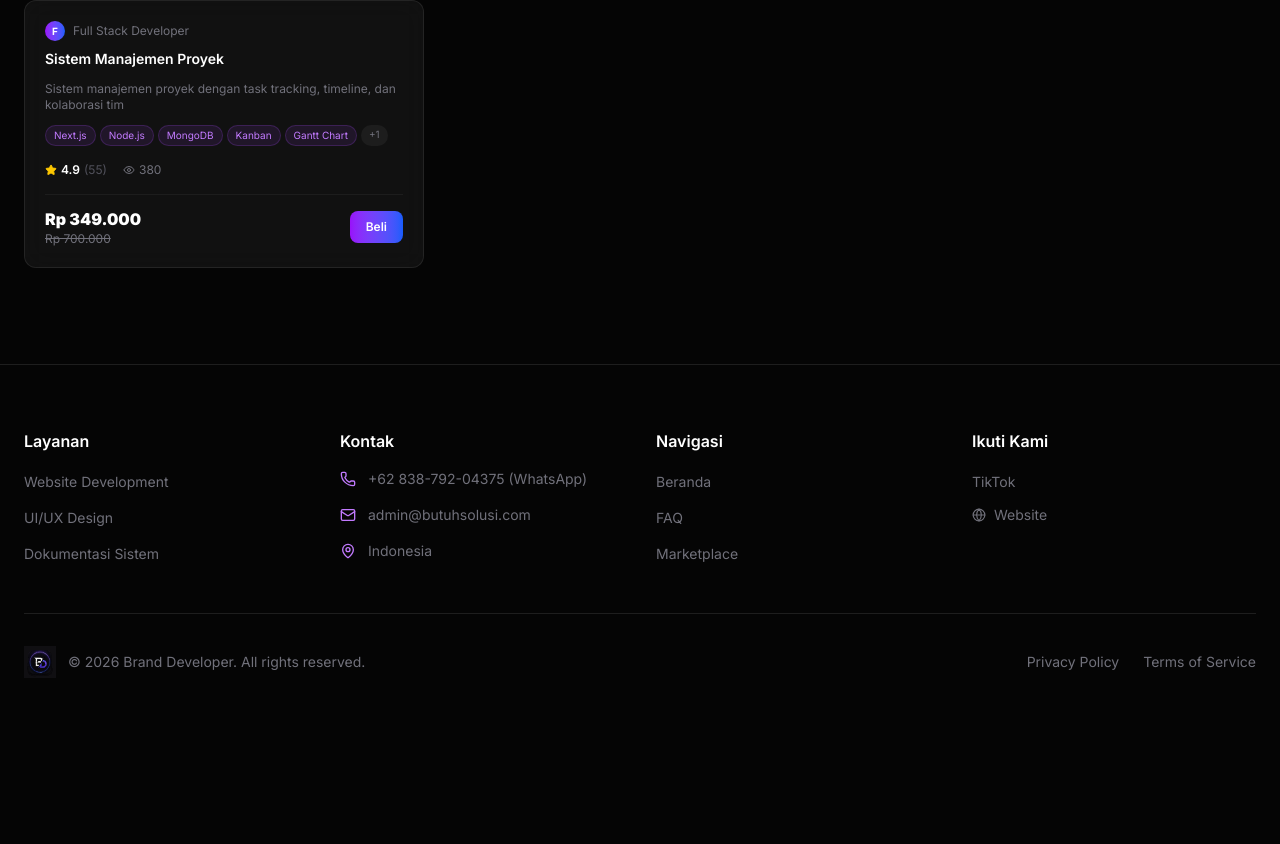
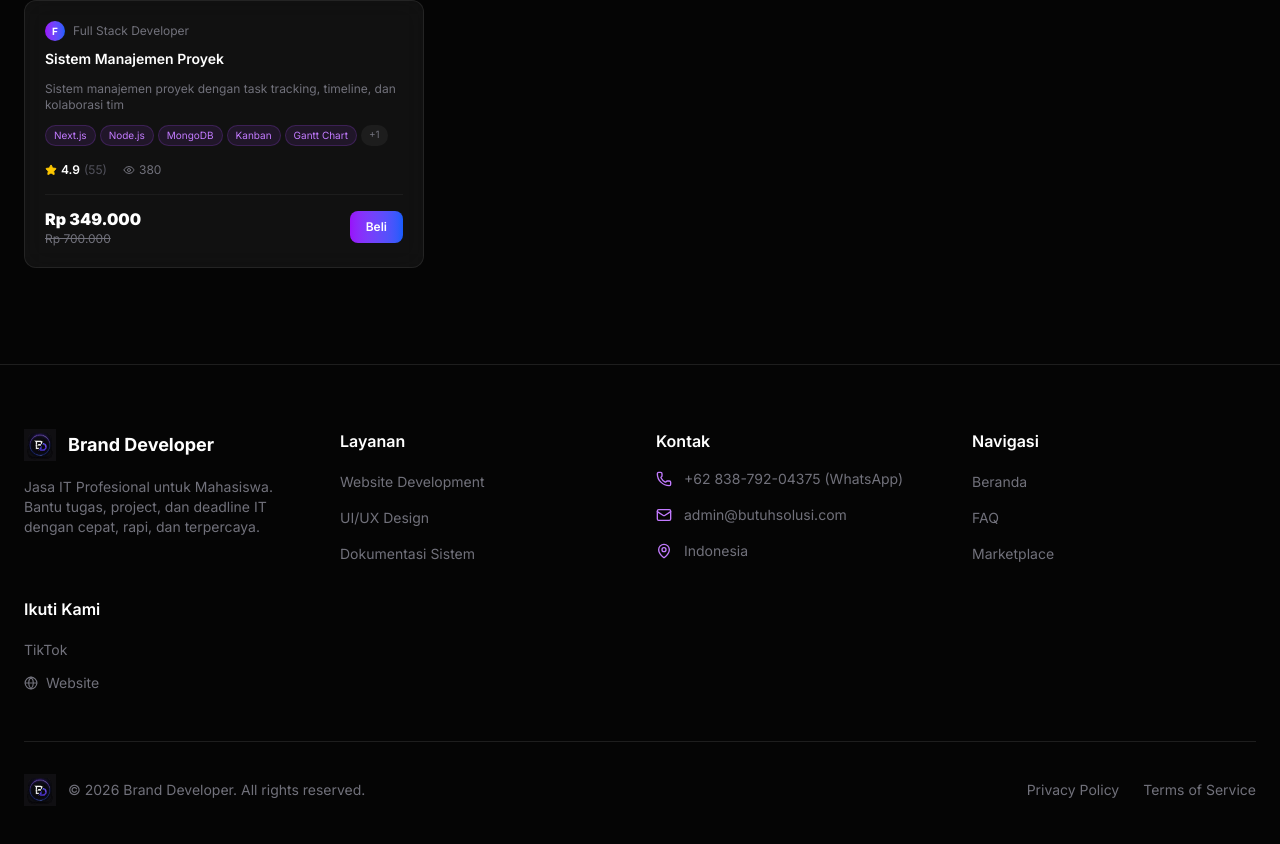
Before and after one commit to adinnur890/Brand-Developer, a Next.js app: page /marketplace in a window 1280 px wide. Shown: the part 1123-1967 px from the top of the page. Before the commit the page ends 1865 px from the top, so only its background shows below. Built offline with nearby package versions, Linux system fonts and the light colour scheme.

Commit message:
Add Brand section with logo and description to Footer

```diff
--- a/src/components/Footer.tsx
+++ b/src/components/Footer.tsx
@@ -6,6 +6,24 @@ export default function Footer() {
     <footer id="contact" className="border-t border-white/10 bg-[#050505]">
       <div className="max-w-7xl mx-auto px-6 py-16">
         <div className="grid grid-cols-2 md:grid-cols-4 gap-8">
+          {/* Brand */}
+          <div>
+            <div className="flex items-center gap-3 mb-4">
+              <div className="relative w-8 h-8">
+                <Image
+                  src="/brand-developer.svg"
+                  alt="Brand Developer"
+                  fill
+                  className="object-contain"
+                />
+              </div>
+              <span className="text-white font-bold text-lg">Brand Developer</span>
+            </div>
+            <p className="text-sm text-zinc-500 mb-4">
+              Jasa IT Profesional untuk Mahasiswa. Bantu tugas, project, dan deadline IT dengan cepat, rapi, dan terpercaya.
+            </p>
+          </div>
+
           {/* Layanan */}
           <div>
             <h4 className="text-white font-semibold mb-4">Layanan</h4>
```
